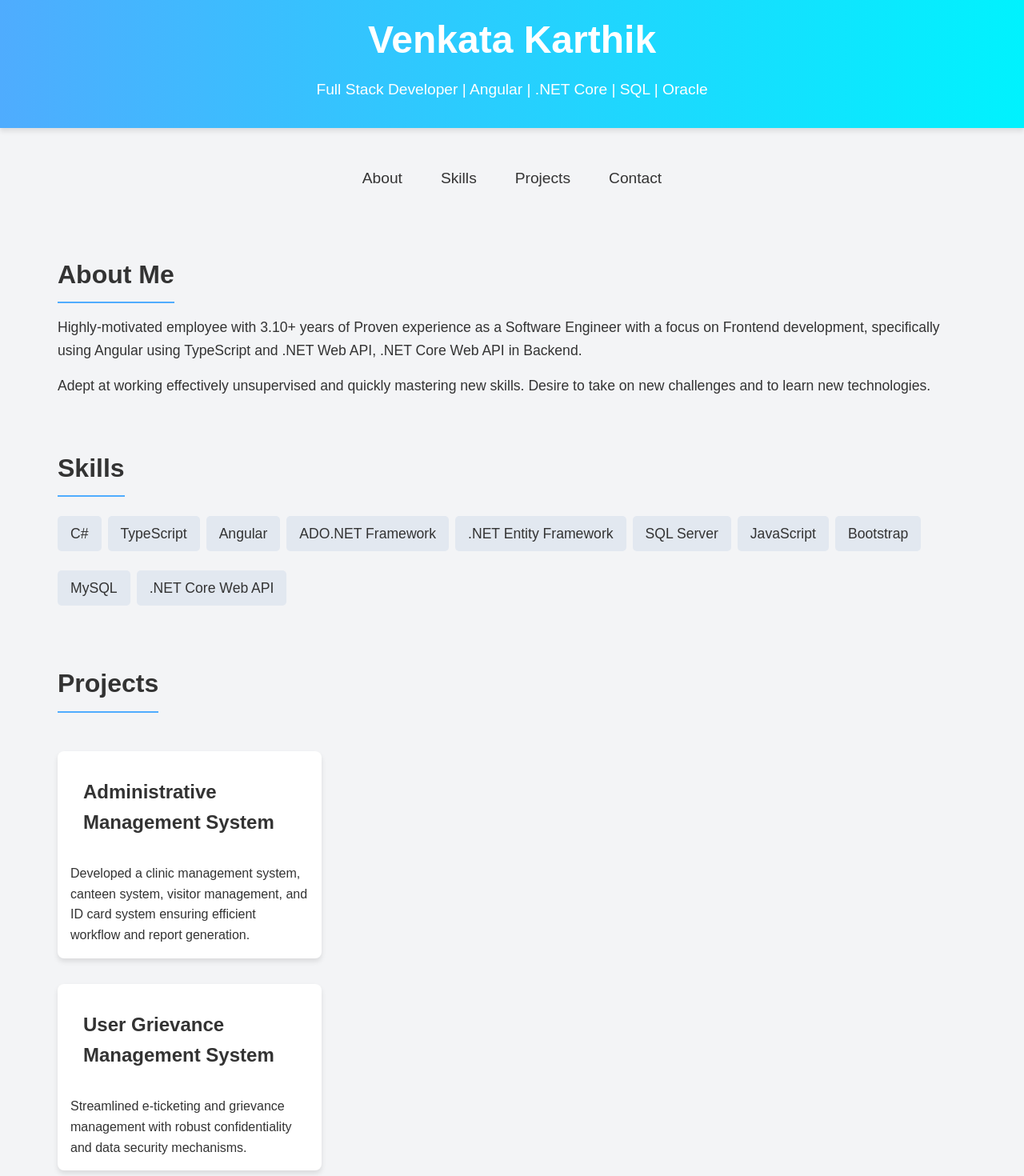
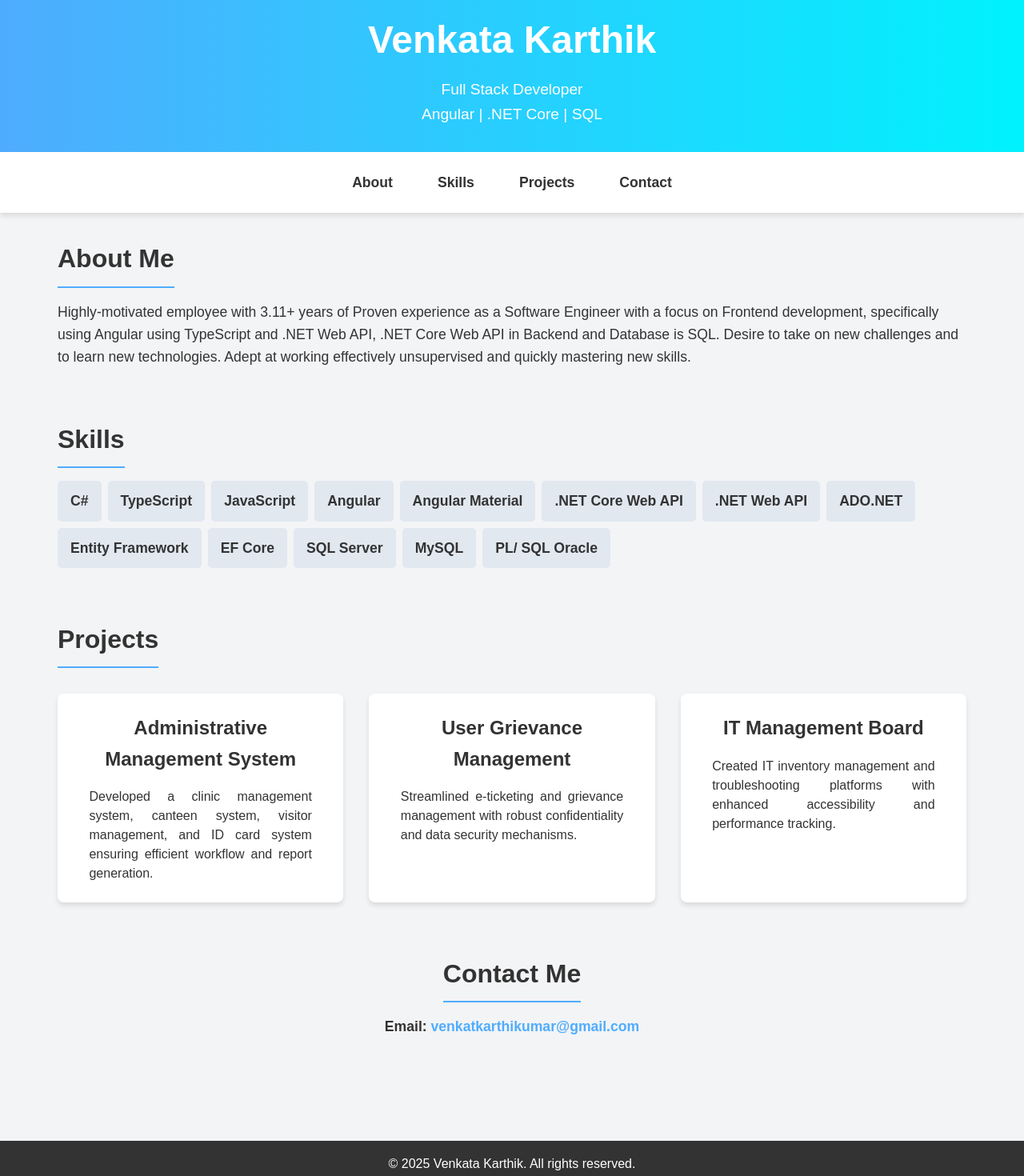
Before and after one commit to K-VENKATA-KARTHIK-19/Portfolio, a plain HTML site: page index.html in a window 1280 px wide. Shown: the part 20-1490 px from the top of the page at 80% size. Drawn offline with Linux system fonts and the light colour scheme.

Commit message:
Update index.html

```diff
--- a/index.html
+++ b/index.html
@@ -38,18 +38,20 @@
         nav {
             display: flex;
             justify-content: center;
-            margin: 2rem 0;
-            flex-wrap: wrap;
+            gap: 1.5rem;
+            padding: 1rem;
+            background: white;
+            box-shadow: 0 4px 6px rgba(0, 0, 0, 0.1);
         }
 
         nav a {
             text-decoration: none;
             color: #333;
-            margin: 0.5rem;
-            font-size: 1.2rem;
+            font-size: 1.1rem;
+            font-weight: bold;
             padding: 0.5rem 1rem;
             border-radius: 5px;
-            transition: background-color 0.3s, color 0.3s;
+            transition: background 0.3s, color 0.3s;
         }
 
         nav a:hover {
@@ -85,22 +87,29 @@
             display: flex;
             flex-wrap: wrap;
             gap: 0.5rem;
-            padding: 0;
         }
 
         .skills ul li {
             background-color: #e2e8f0;
-            margin: 0.5rem 0;
-            padding: 0.5rem 1rem;
+            padding: 0.7rem 1rem;
             border-radius: 5px;
             font-size: 1.1rem;
+            font-weight: bold;
+        }
+
+        /* Horizontal Scrollable Projects */
+        .projects-container {
+    display: flex;
+    justify-content: center;
+    margin-top: 1rem;
 }
 
 .projects {
-            display: flex;
-            flex-wrap: wrap; /* Allow wrapping for smaller screens */
-            gap: 2rem;
-            justify-content: space-between; /* Distribute space evenly */
+    display: grid;
+    grid-template-columns: repeat(auto-fit, minmax(300px, 1fr)); /* Auto-fit to adjust responsiveness */
+    gap: 2rem; /* Spacing between projects */
+    max-width: 1200px; /* Limit width to prevent over-expansion */
+    width: 100%;
 }
 
 .project {
@@ -108,63 +117,50 @@
     box-shadow: 0 4px 6px rgba(0, 0, 0, 0.1);
     border-radius: 8px;
     overflow: hidden;
-            flex: 1 1 calc(33.333% - 2rem); /* Ensure 3 columns by default */
-            max-width: calc(33.333% - 2rem);
+    padding: 1.5rem;
     transition: transform 0.3s;
-            margin-bottom: 2rem; /* Space between rows */
+    text-align: center; /* Center title */
 }
 
 .project:hover {
     transform: translateY(-10px);
 }
 
-        .project img {
-            width: 100%;
-            height: auto;
-        }
-
 .project h3 {
     font-size: 1.5rem;
-            margin: 2rem;
+    margin-bottom: 1rem;
+    text-align: center;
 }
 
 .project p {
-            margin: 0 1rem 1rem;
     font-size: 1rem;
+    text-align: justify; /* Ensures content is clear and readable */
+    margin: 0 auto;
+    max-width: 90%;
+    line-height: 1.5;
 }
 
+
+        /* Contact Section */
         .contact {
             text-align: center;
         }
 
-        .contact form {
-            max-width: 600px;
-            margin: 0 auto;
+        .contact p {
+            font-size: 1.1rem;
         }
 
-        .contact input, .contact textarea {
-            width: 100%;
-            padding: 1rem;
-            margin-bottom: 1rem;
-            border: 1px solid #ddd;
-            border-radius: 5px;
+        .contact a {
+            color: #4facfe;
+            font-weight: bold;
+            text-decoration: none;
         }
 
-        .contact button {
-            background-color: #4facfe;
-            color: white;
-            border: none;
-            padding: 1rem 2rem;
-            font-size: 1rem;
-            border-radius: 5px;
-            cursor: pointer;
-            transition: background-color 0.3s;
+        .contact a:hover {
+            text-decoration: underline;
         }
 
-        .contact button:hover {
-            background-color: #00f2fe;
-        }
-
+        /* Footer */
         footer {
             text-align: center;
             padding: 1rem;
@@ -173,15 +169,36 @@
             margin-top: 2rem;
         }
 
+        /* Scrollbar Styling */
+        .projects-container::-webkit-scrollbar {
+            height: 8px;
+        }
 
+        .projects-container::-webkit-scrollbar-thumb {
+            background: #4facfe;
+            border-radius: 10px;
+        }
+
+        .projects-container::-webkit-scrollbar-track {
+            background: #e2e8f0;
+            border-radius: 10px;
+        }
+
+        /* Responsive Design */
         @media (max-width: 768px) {
             .project {
-                flex: 1 1 calc(50% - 1rem);
-                max-width: calc(50% - 1rem);
+                min-width: 280px;
+                max-width: 280px;
             }
 
             header h1 {
                 font-size: 2.5rem;
+            }
+
+            nav {
+                flex-wrap: wrap;
+                gap: 0.5rem;
+                justify-content: center;
             }
 
             nav a {
@@ -190,11 +207,6 @@
         }
 
         @media (max-width: 480px) {
-            .project {
-                flex: 1 1 100%;
-                max-width: 100%;
-            }
-
             header h1 {
                 font-size: 2rem;
             }
@@ -203,8 +215,9 @@
                 flex-direction: column;
             }
 
-            nav a {
-                margin: 0.5rem 0;
+            .project {
+                min-width: 100%;
+                max-width: 100%;
             }
         }
     </style>
@@ -212,7 +225,8 @@
 <body>
     <header>
         <h1>Venkata Karthik</h1>
-        <p>Full Stack Developer | Angular | .NET Core | SQL | Oracle</p>
+        <p>Full Stack Developer</p>
+        <p>Angular | .NET Core | SQL</p>
     </header>
 
     <nav>
@@ -225,8 +239,7 @@
     <div class="container">
         <section id="about" class="section about">
             <h2>About Me</h2>
-            <p>Highly-motivated employee with 3.10+ years of Proven experience as a Software Engineer with a focus on Frontend development, specifically using Angular using TypeScript and .NET Web API, .NET Core Web API in Backend.</p>
-            <p>Adept at working effectively unsupervised and quickly mastering new skills. Desire to take on new challenges and to learn new technologies.</p>
+            <p>Highly-motivated employee with 3.11+ years of Proven experience as a Software Engineer with a focus on Frontend development, specifically using Angular using TypeScript and .NET Web API, .NET Core Web API in Backend and Database is SQL. Desire to take on new challenges and to learn new technologies. Adept at working effectively unsupervised and quickly mastering new skills.</p>
         </section>
 
         <section id="skills" class="section skills">
@@ -234,26 +247,31 @@
             <ul>
                 <li>C#</li>
                 <li>TypeScript</li>
+                <li>JavaScript</li>
                 <li>Angular</li>
-                <li>ADO.NET Framework</li>
-                <li>.NET Entity Framework</li>
+                <li>Angular Material</li>
+                <li>.NET Core Web API</li>
+                <li>.NET Web API</li>
+                <li>ADO.NET</li>
+                <li>Entity Framework</li>
+                <li>EF Core</li>
                 <li>SQL Server</li>
-                <li>JavaScript</li>
-                <li>Bootstrap</li>
                 <li>MySQL</li>
-                <li>.NET Core Web API</li>
+                <li>PL/ SQL Oracle</li>
+
             </ul>
         </section>
 
-        <section id="projects" class="section projects">
+        <section id="projects" class="section">
             <h2>Projects</h2>
-            <div class="row">
+            <div class="projects-container">
+                <div class="projects">
                     <div class="project">
                         <h3>Administrative Management System</h3>
                         <p>Developed a clinic management system, canteen system, visitor management, and ID card system ensuring efficient workflow and report generation.</p>
                     </div>
                     <div class="project">
-                <h3>User Grievance Management System</h3>
+                        <h3>User Grievance Management</h3>
                         <p>Streamlined e-ticketing and grievance management with robust confidentiality and data security mechanisms.</p>
                     </div>
                     <div class="project">
@@ -261,13 +279,11 @@
                         <p>Created IT inventory management and troubleshooting platforms with enhanced accessibility and performance tracking.</p>
                     </div>
                 </div>
+            </div>
         </section>
 
         <section id="contact" class="section contact">
             <h2>Contact Me</h2>
-
-            <p><strong>Location:</strong> Kadapa, Andhra Pradesh, India</p>
-
             <p><strong>Email:</strong> <a href="mailto:venkatkarthikumar@gmail.com">venkatkarthikumar@gmail.com</a></p>
         </section>
     </div>
```
Lines whose indentation alone changed are shown as unchanged.
